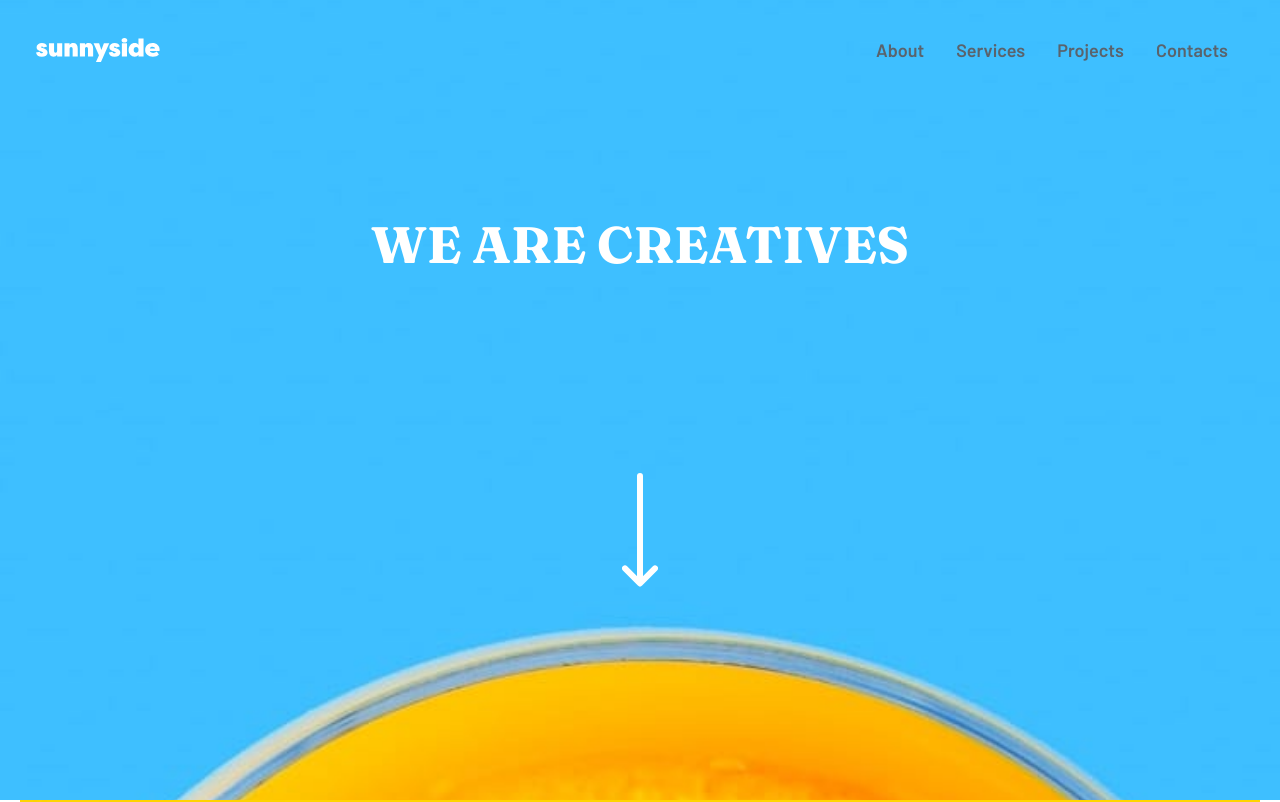
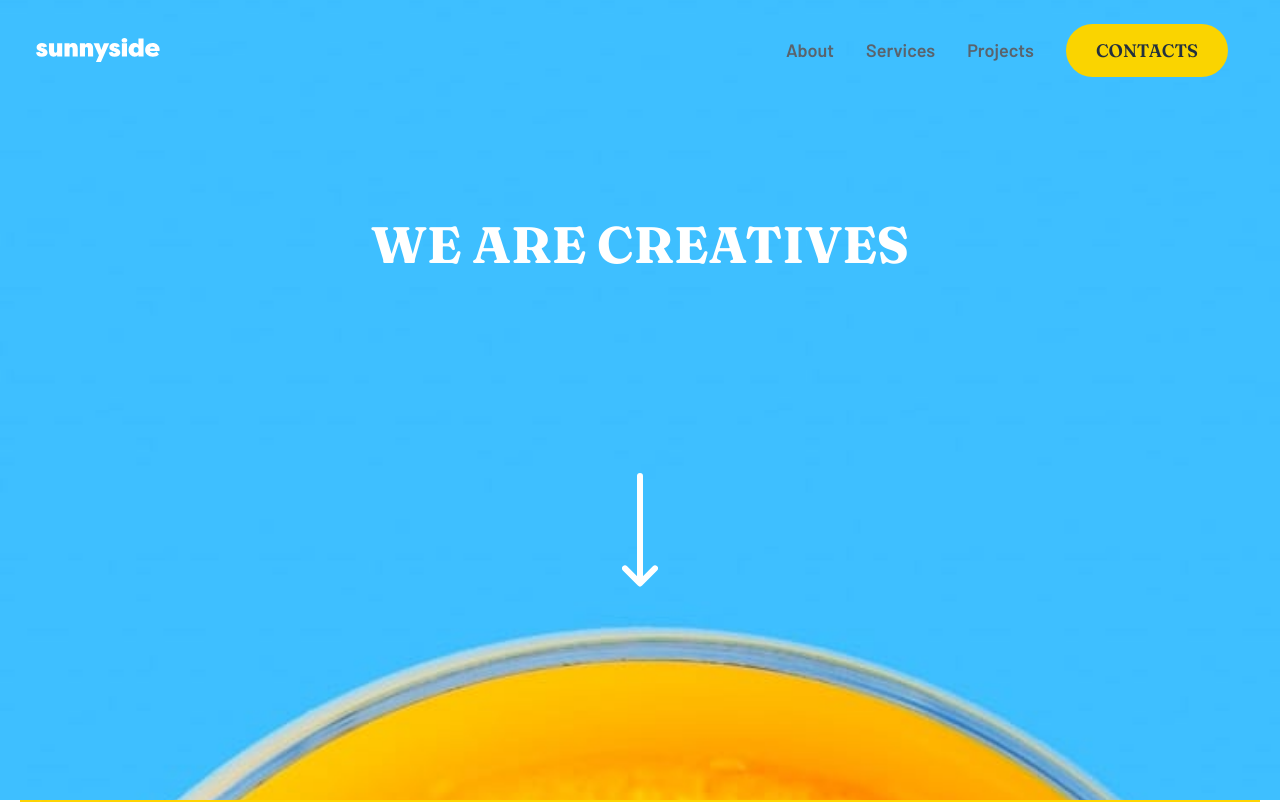
Before and after one commit to Birrellc/Practice__Sunnyside-Agency, a React (Create React App) app: page / in a window 1280 px wide. Shown: the top 802 px of the page. Built offline with nearby package versions, Linux system fonts and the light colour scheme; the HTML template or start-up script is replaced by a standard one.

Commit message:
Feat: updated nav

```diff
--- a/src/components/Navbar/Navbar.js
+++ b/src/components/Navbar/Navbar.js
@@ -26,7 +26,9 @@ const Navbar = () => {
           <li>About</li>
           <li>Services</li>
           <li>Projects</li>
-          <li>Contacts</li>
+          <li>
+            <a>Contacts</a>
+          </li>
         </ul>
         <div onClick={handleNav} className='hamburger'>
           {!nav ? <FaBars className='icon' /> : <FaTimes className='icon' />}
```
